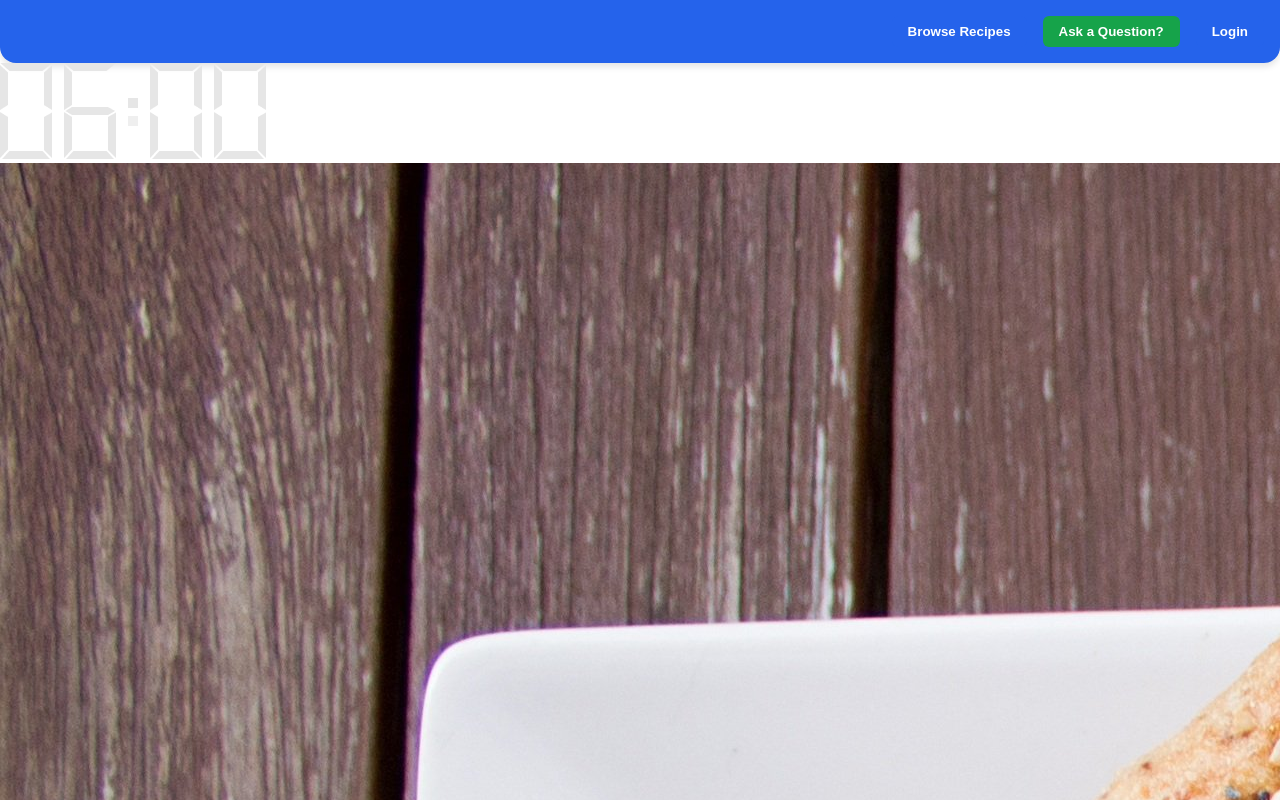
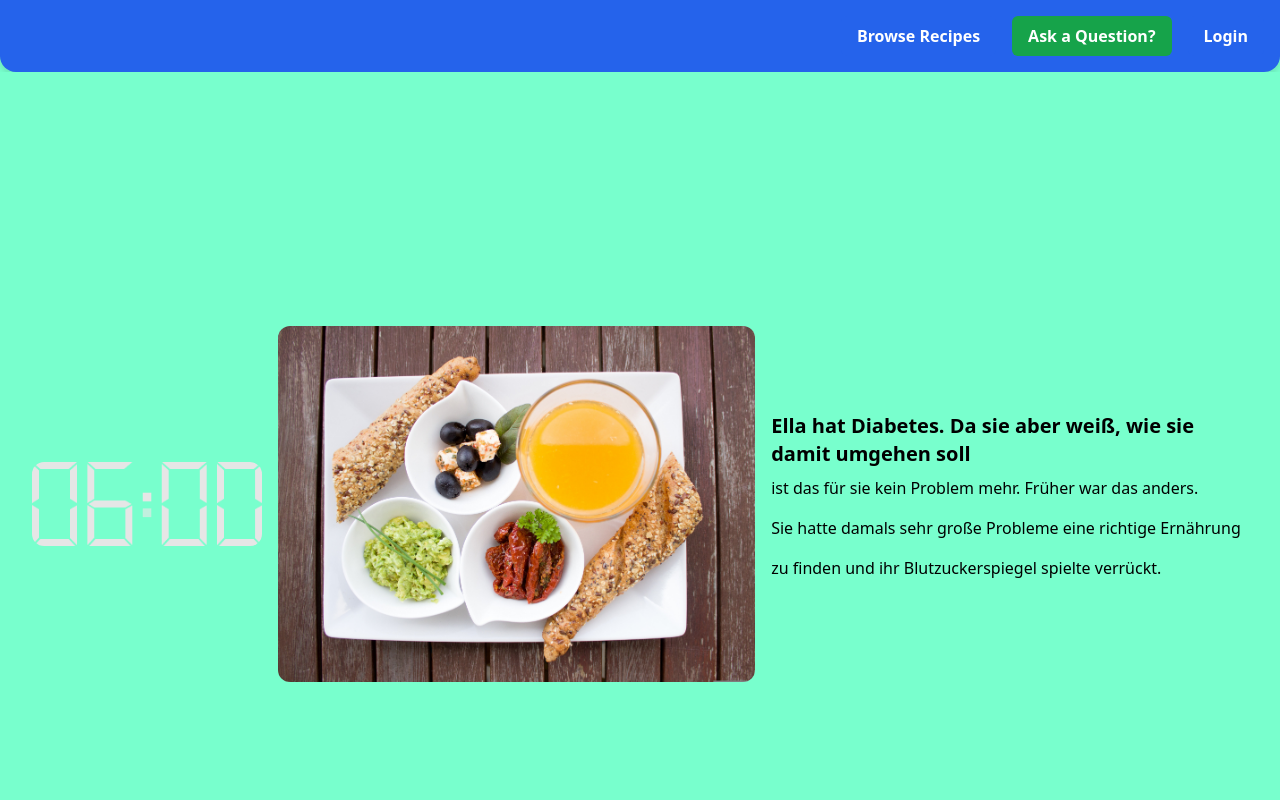
Before and after one commit to R0CKB0TT0M/DMWT, a Next.js app: page / in a window 1280 px wide. Shown: the top 800 px of the page. Built offline with nearby package versions, Linux system fonts and the light colour scheme.

Commit message:
add tailwindcss, fix css issues, add db access for subscribers list

```diff
--- /dev/null
+++ b/postcss.config.mjs
@@ -0,0 +1 @@
+const config = {  plugins: {    "@tailwindcss/postcss": {},  },};export default config;
--- a/src/app/CenterImage.js
+++ b/src/app/CenterImage.js
@@ -9,7 +9,7 @@ export default function CenterImage() {
     const { index } = useScrollIndex();
 
     return (
-        <div className="flex flex-col md:flex-row items-start gap-6">
+        <div className="w-full h-auto">
             <AnimatePresence mode="wait">
                 {index < 3 && (
                     <motion.img
@@ -20,7 +20,7 @@ export default function CenterImage() {
                         animate={{ opacity: 1, scale: 1 }}
                         exit={{ opacity: 0, scale: 1.05 }}
                         transition={{ duration: 0.5 }}
-                        className="w-full md:w-1/2 h-auto object-cover rounded-lg"
+                        className="w-full h-auto rounded-xl"
                     />
                 )}
             </AnimatePresence>
--- a/src/app/Footer.js
+++ b/src/app/Footer.js
@@ -8,9 +8,22 @@ export default function NewsletterSignup() {
 
     const handleSubmit = (e) => {
         e.preventDefault();
+        AddSubscription
         console.log("Newsletter angemeldet:", email);
         setEmail("");
+
+
     };
+
+    const AddSubscription = async (subscription) => {
+    try {
+      const response = await fetch('/api/subscribers', {
+        method: 'POST',
+        headers: {
+          'Content-Type': 'application/json',
+        },
+        body: JSON.stringify({ subscription }),  // Send the new comment in the request body
+      });}catch{}};
 
     return (
         <motion.div
--- a/src/app/LeftImage.js
+++ b/src/app/LeftImage.js
@@ -21,7 +21,7 @@ export default function LeftImage() {
                         animate={{ opacity: 1, x: 0 }}
                         exit={{ opacity: 0, x: 30 }}
                         transition={{ duration: 0.5 }}
-                        className="w-24 h-24 object-cover rounded-full mx-auto mb-4"
+                        className="w-full h-auto rounded-xl"
                     />
                 )}
             </AnimatePresence>
--- a/src/app/globals.css
+++ b/src/app/globals.css
@@ -1,3 +1,6 @@
+@import "tailwindcss";
+
+
 :root {
   --background: #ffffff;
   --foreground: #171717;
@@ -16,27 +19,11 @@ body {
   overflow-x: hidden;
 }
 
-body {
-  color: var(--foreground);
-  background: var(--background);
-  font-family: Arial, Helvetica, sans-serif;
-  -webkit-font-smoothing: antialiased;
-  -moz-osx-font-smoothing: grayscale;
-}
 
-* {
-  box-sizing: border-box;
-  padding: 0;
-  margin: 0;
-}
+
+
 
 a {
   color: inherit;
   text-decoration: none;
 }
-
-@media (prefers-color-scheme: dark) {
-  html {
-    color-scheme: dark;
-  }
-}
--- a/src/app/layout.js
+++ b/src/app/layout.js
@@ -12,14 +12,14 @@ const geistMono = Geist_Mono({
 });
 
 export const metadata = {
-  title: "Create Next App",
-  description: "Generated by create next app",
+  title: "Diabetes Help",
+  description: "We help you eat well.",
 };
 
 export default function RootLayout({ children }) {
   return (
     <html lang="en">
-      <body className={`${geistSans.variable} ${geistMono.variable}`}>
+      <body className={`${geistSans.variable} ${geistMono.variable} bg-[#78FFCD]`}>
         {children}
       </body>
     </html>
--- a/src/app/page.js
+++ b/src/app/page.js
@@ -14,13 +14,19 @@ function MainContent() {
         <div className="relative h-full">
             <Header />
             {index < 3 ? (
-                <div className="max-w-4xl mx-auto p-6 bg-white shadow-lg rounded-xl">
+                <div className="grid grid-cols-5 gap-4 h-full p-8 pt-24 place-items-center min-h-screen bg-[#78FFCD]">
                     <LeftImage />
+                    <div className="col-span-2 w-full">
                     <CenterImage />
+                    </div>
+                    <div className="col-span-2 w-full">
                     <RightText />
+                    </div>
                 </div>
             ) : (
+                <div className="grid grid-cols-1 gap-4 h-full p-8 pt-24 place-items-center min-h-screen bg-[#78FFCD]">
                <Footer />
+               </div>
 
             )
             }
--- /dev/null
+++ b/src/pages/api/subscribers.ts
@@ -0,0 +1,33 @@
+// File: pages/api/comments.ts
+
+import { NextApiRequest, NextApiResponse } from 'next';
+import { neon } from '@neondatabase/serverless';
+
+export default async function handler(req: NextApiRequest, res: NextApiResponse) {
+  const dbUrl = process.env.DATABASE_URL;
+
+  if (!dbUrl) {
+    return res.status(500).json({ error: 'Database connection string not set' });
+  }
+
+  const sql = neon(dbUrl);
+  if (req.method === 'POST') {
+    try {
+      const { subscribers } = req.body;
+
+      if (!subscribers) {
+        return res.status(400).json({ error: 'Subscriber is required' });
+      }
+
+      // Insert the new comment into the database
+      await sql.query('INSERT INTO subscribers (subscriber) VALUES ($1)', [subscribers]);
+
+      res.status(201).json({ message: 'Subscription added successfully' });
+    } catch (error) {
+      console.error('Error adding Subscription:', error);
+      res.status(500).json({ error: 'Error adding Subscription' });
+    }
+  } else {
+    res.status(405).json({ error: 'Method Not Allowed' });
+  }
+}
```
Also changed, not shown: package.json (+6 -2 lines), 1 other file (tests, documents, lock files or other folders).
